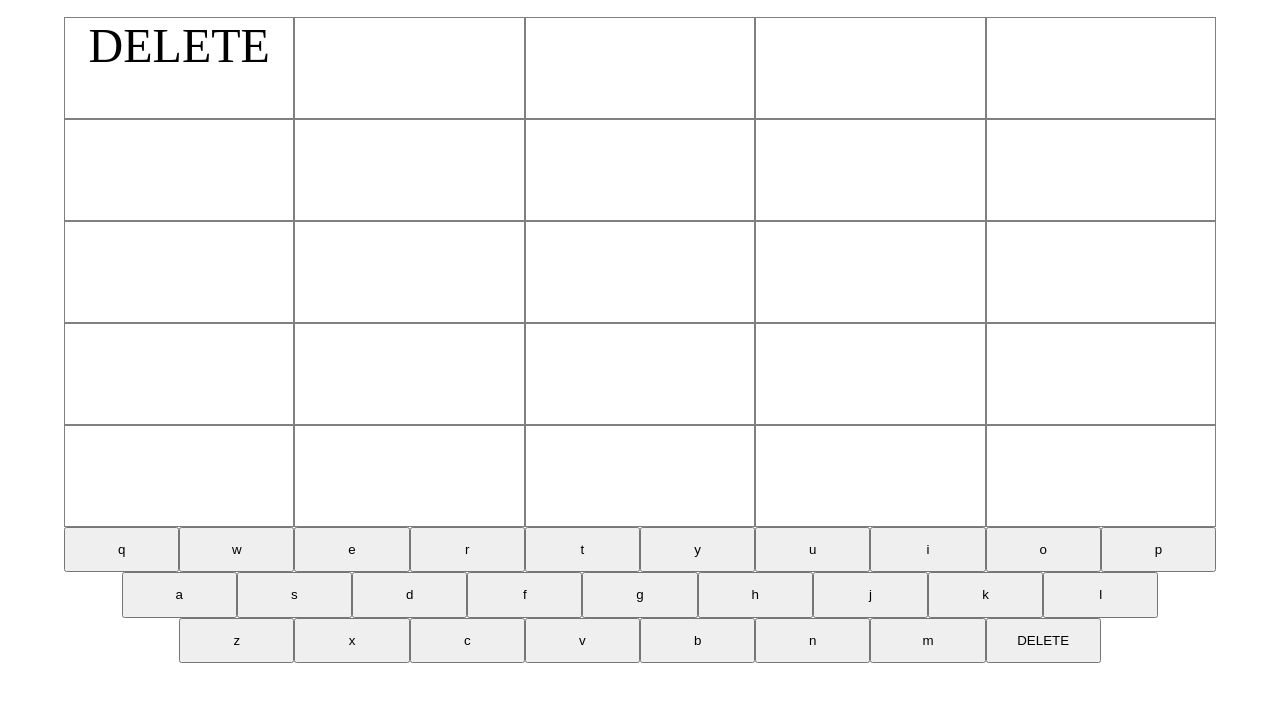
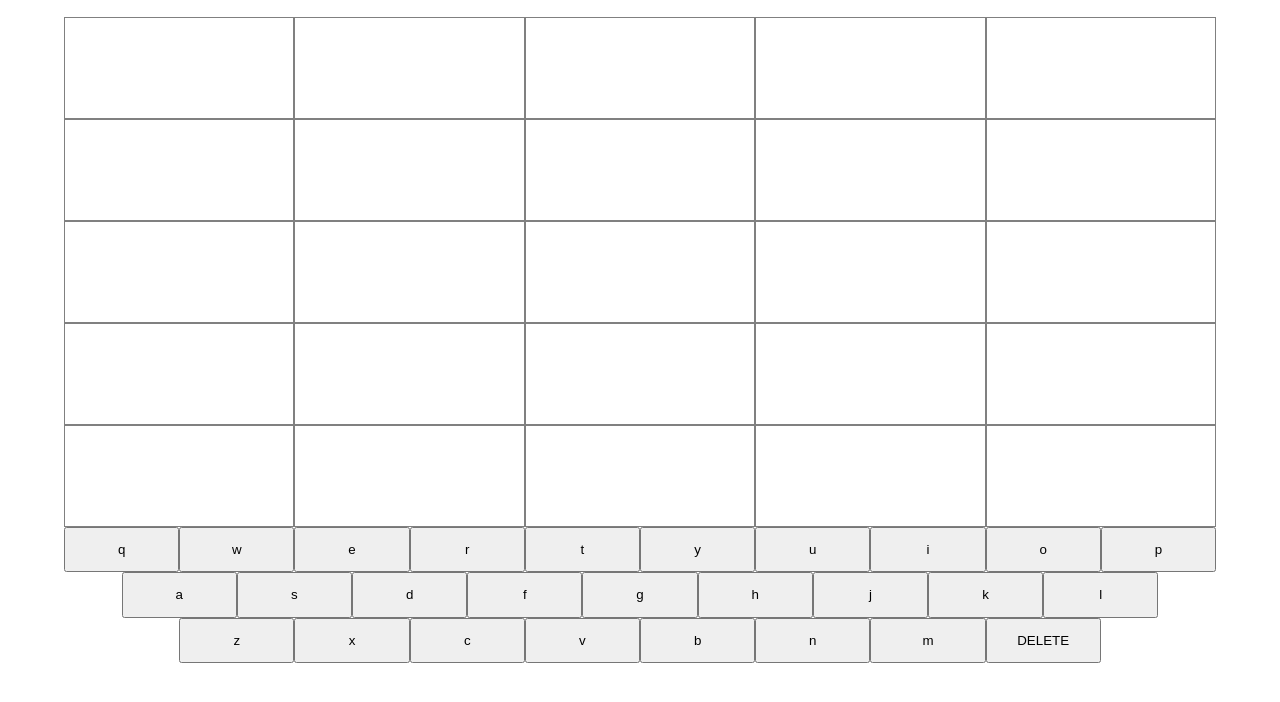
Before and after one commit to Dieter91/wordle, a plain HTML site: page index.html in a window 1280 px wide. Both pictures are taken after a click on the button "DELETE". Drawn offline with Linux system fonts and the light colour scheme.

Commit message:
added delete button + variables

```diff
--- a/app.js
+++ b/app.js
@@ -1,12 +1,14 @@
-const word = ["c", "u", "t", "i", "e"];
+const word = ["s", "i", "l", "v", "a"];
 const msg = document.querySelector(".msg");
 let guess = [];
 let score = 0;
 let rowNr = 0;
-const row = document
+let row;
+function buttonPress(key) {
+  row = document
     .querySelectorAll(`.row`)
     [rowNr].querySelectorAll(`.row .block`);
-function buttonPress(key) {
+  if (key != "del") {
     if (guess.length < 5) {
       guess.push(key.innerHTML);
       console.log(guess);
@@ -17,12 +19,19 @@ function buttonPress(key) {
         console.log(guess);
       }
     }
+  } else {
+    deleteLetter(rowNr);
+  }
+}
+
+//delete letter
+function deleteLetter(rowNr) {
+  guess.splice(-1);
+  row[guess.length].innerHTML = "";
 }
 
 function addKeyToGrid(key, rowNr) {
-  document.querySelectorAll(`.row`)[rowNr].querySelectorAll(`.row .block`)[
-    guess.length - 1
-  ].innerHTML += key;
+  row[guess.length - 1].innerHTML += key;
 
   if (guess.length == 5) {
     checkKey(rowNr);
--- a/index.html
+++ b/index.html
@@ -81,7 +81,7 @@
                 <button id="b" onclick="buttonPress(b)">b</button>
                 <button id="n" onclick="buttonPress(n)">n</button>
                 <button id="m" onclick="buttonPress(m)">m</button>
-                <button id="del" onclick="buttonPress(del)">DELETE</button>
+                <button id="del" onclick="buttonPress('del')">DELETE</button>
             </div>
         </div>
     </div>
```
Lines whose indentation alone changed are shown as unchanged.
